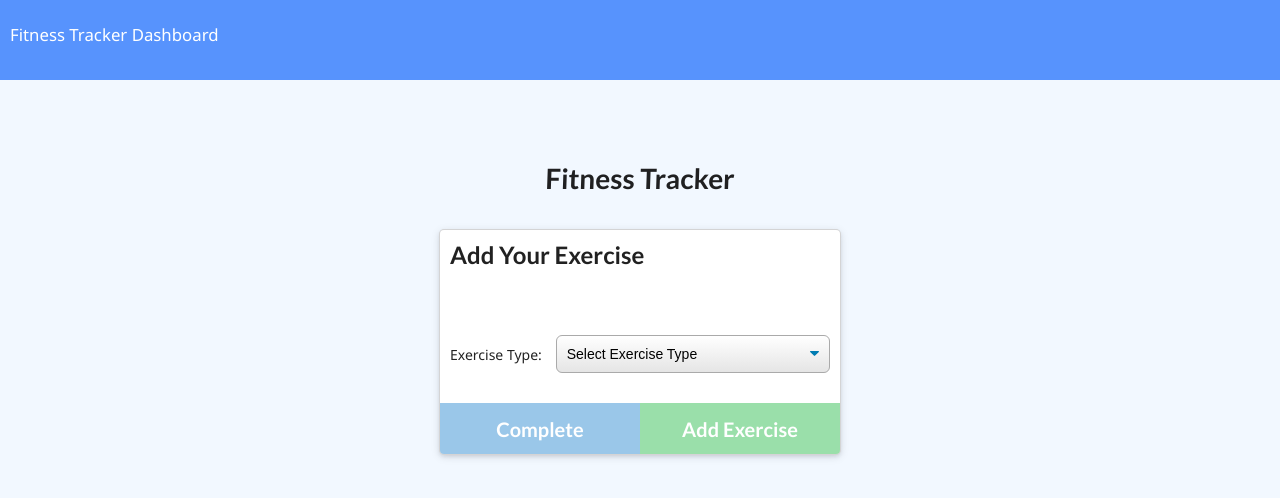
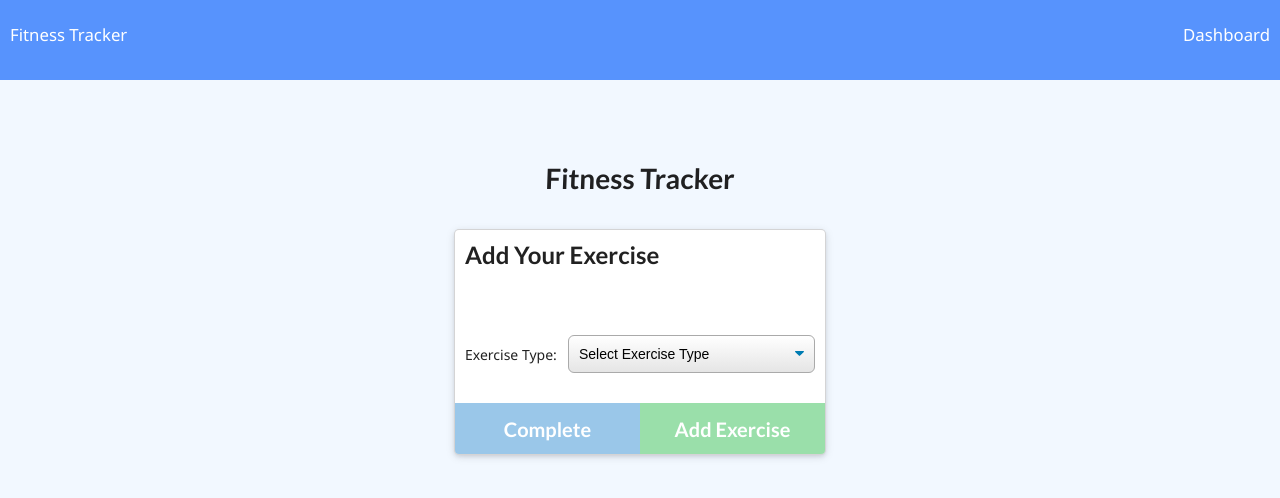
Before and after one commit to ralph626/Fitness-Tracker, a website: page public/exercise.html in a window 1280 px wide. Drawn offline with nearby package versions, Linux system fonts and the light colour scheme; no server answers.

Commit message:
removing images and fixed navbar display

```diff
--- a/public/exercise.html
+++ b/public/exercise.html
@@ -26,7 +26,7 @@
           <h2>Add Your Exercise</h2>
           <form action="POST">
             <div class="workout-type">
-              <label for="type">Exercise Type:</label>
+              <label for="type">Exercise Type:</label><br />
               <select name="type" id="type">
                 <option disabled selected>Select Exercise Type</option>
                 <option value="resistance">Resistance</option>
--- a/public/style.css
+++ b/public/style.css
@@ -23,8 +23,9 @@ nav {
   padding: 10px;
   line-height: 3;
   font-size: 1.2rem;
+  display: flex;
+  justify-content: space-between;
 }
-
 
 a,
 a:hover,
@@ -34,7 +35,7 @@ a:visited {
   color: inherit;
 }
 
-nav a:hover{
+nav a:hover {
   opacity: 0.7;
 }
 
@@ -139,8 +140,7 @@ form::after {
 }
 
 .exercise .ui.card {
-  width: 400px;
-  max-width: 600px;
+  width: 370px;
 }
 
 .exercise .buttons {
```
Also changed, not shown: README.md, images/fitness tracker logo.PNG (deleted), images/fitnessTracker.PNG (deleted).
